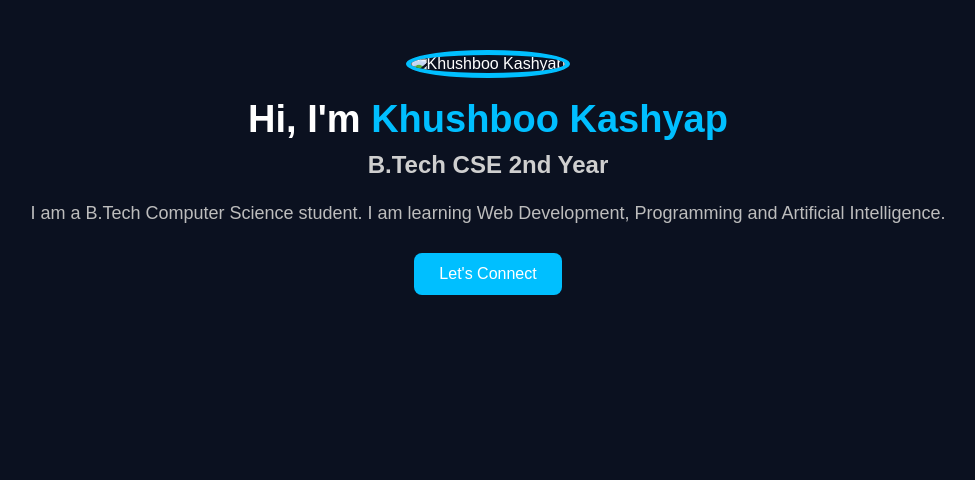
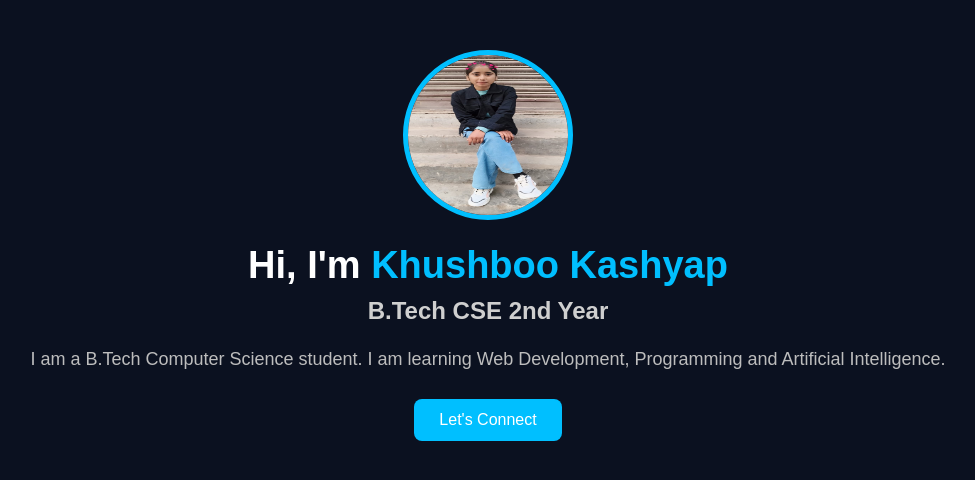
Before and after one commit to kashyapkhushboo025-tech/Portfolio, a plain HTML site: page index.html in a window 1280 px wide. Shown: the whole page, without its empty margins (152-1127 px from the left). Drawn offline with Linux system fonts and the light colour scheme.

Commit message:
Update index.html

```diff
--- a/index.html
+++ b/index.html
@@ -9,7 +9,7 @@
 <body>
 
 <div class="container">
-<img src="IMG-20260501-WA00016.jpg" alt="Khushboo Kashyap" class="profile-image">
+<img src="IMG-20260718-WA0011.jpg" alt="Khushboo Kashyap" class="profile-image">
 
 <h1>Hi, I'm <span>Khushboo Kashyap</span></h1>
 
```
